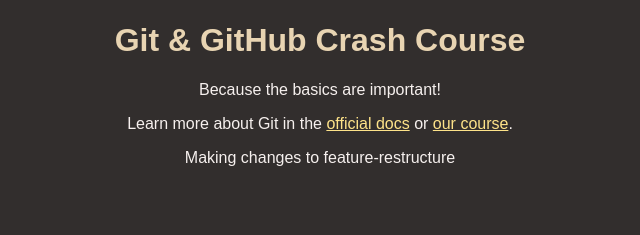
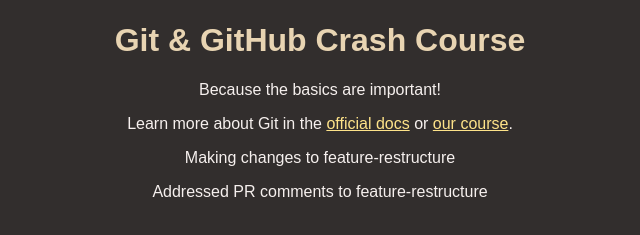
Before and after one commit to javaiu/github-crash-course, a plain HTML site: page index.html in a window 1280 px wide. Shown: the part 147-382 px from the top of the page, without its empty margins (320-960 px from the left). Drawn offline with Linux system fonts and the light colour scheme.

Commit message:
Addressed PR comments

```diff
--- a/index.html
+++ b/index.html
@@ -20,6 +20,7 @@
         <a href="https://acad.link/git">our course</a>.
       </p>
       <p>Making changes to feature-restructure</p>
+      <p>Addressed PR comments to feature-restructure</p>
     </main>
   </body>
 </html>
```
